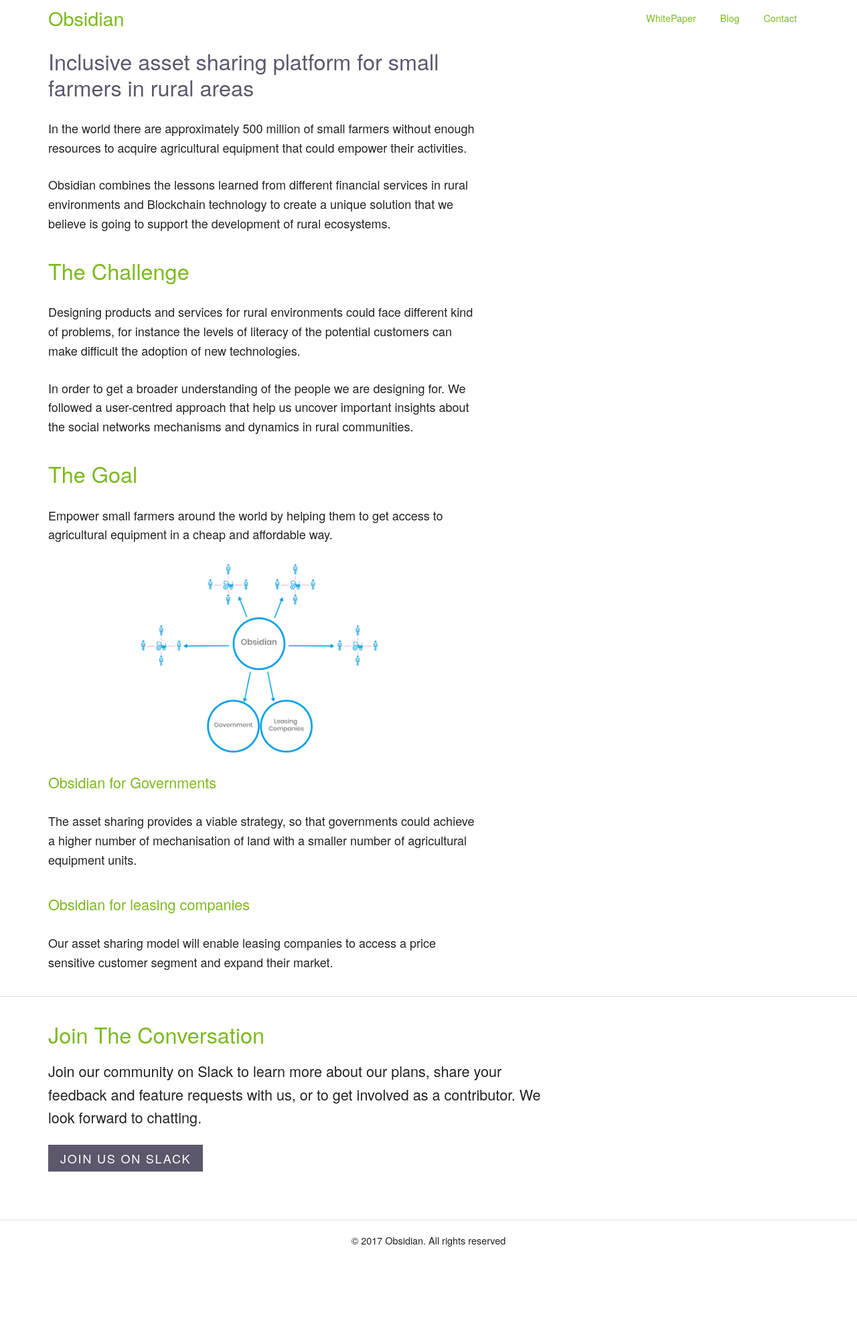
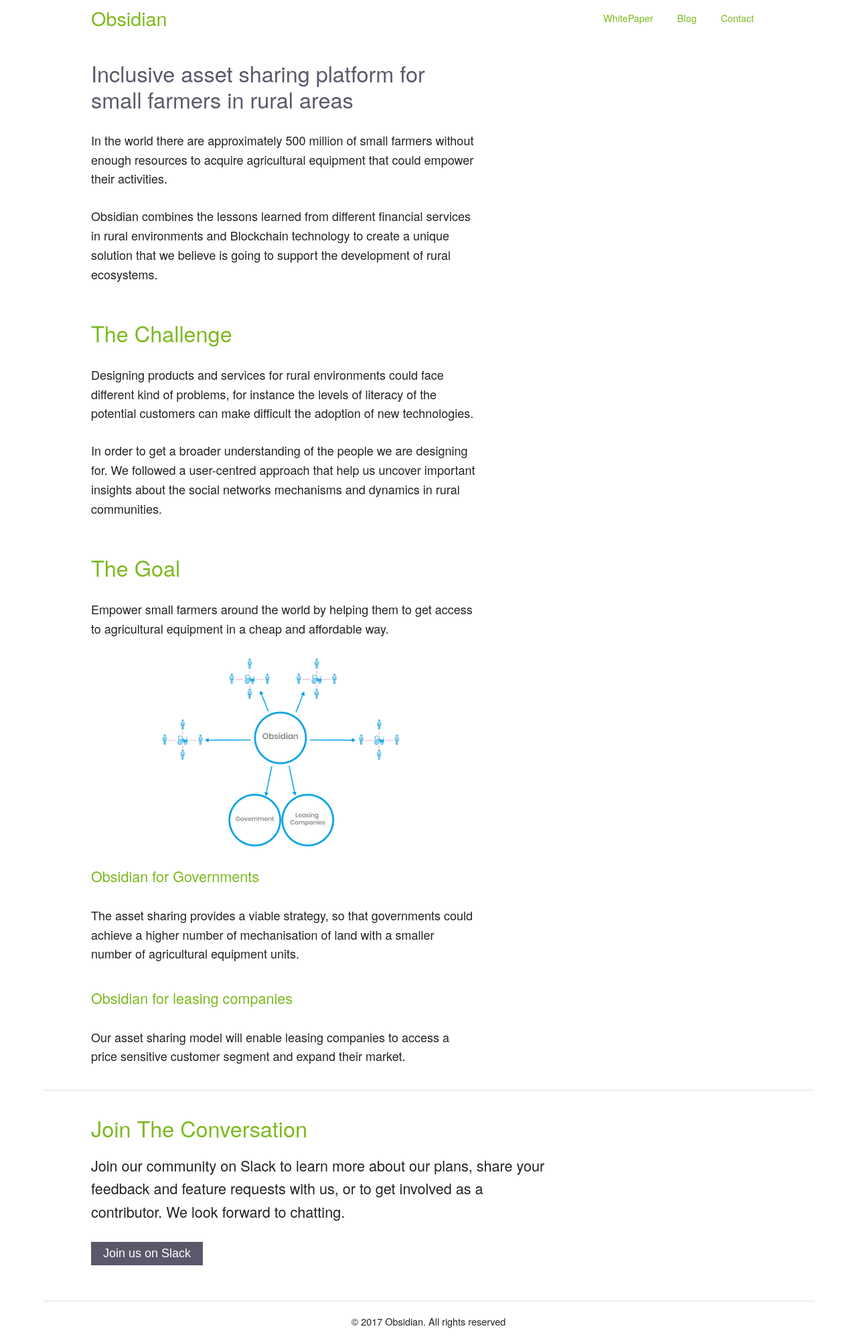
Before and after one commit to Obsidian-Project/obsidian-project.github.io, a Jekyll site: the page built from about.html, in a window 1280 px wide. Shown: the whole page at 67% size. Built offline with Jekyll 4.4.1, drawn with Linux system fonts in a browser that asks for light colours; before the commit the page ends 1881 px from its top, so only the background shows below that.

Commit message:
added width 90

```diff
--- a/_layouts/default.html
+++ b/_layouts/default.html
@@ -34,7 +34,7 @@
                 <h2>Join The Conversation</h2>
                 <p>Join our community on Slack to learn more about our plans, share your feedback and feature requests with us, or to
                     get involved as a contributor. We look forward to chatting.</p>
-                <button class="btn-obsidian">Join us on Slack</button>
+                <a href="/" class="btn-obsidian">Join us on Slack</a>
             </div>
             <hr>
             <div class="copyright"><p>© 2017 Obsidian. All rights reserved</p></div>
--- a/index.html
+++ b/index.html
@@ -19,7 +19,7 @@ page: home
         </div>
         <div class="text-container padding-zero">
             <p>Empower small farmers around the world by helping them to get access to agricultural equipment.</p>
-            <button class="btn-obsidian">Learn more</button>
+            <a href="/about" class="btn-obsidian">Learn more</a>
         </div>
     </div>
     <div class="business-case">
@@ -31,7 +31,7 @@ page: home
             <p>Following a user-centred approach, we analyze the
                 <span>sugar cane industry in Mexico</span> and how Obsidian can leverage an efficient way to mechanise a greater
                 number of land with less agricultural equipment units</p>
-            <button class="btn-obsidian">Learn more</button>
+            <a href="/business-case" class="btn-obsidian">Learn more</a>
         </div>
     </div>
 </section>
--- a/styles.scss
+++ b/styles.scss
@@ -164,7 +164,8 @@ section, footer {
     border-radius: 0;
     font-size: 1rem;
     font-weight: 100;
-    text-transform: uppercase;
+    font-family: sans-serif;
+    //text-transform: uppercase;
     &:hover {
         opacity: 0.8;
         color: #fff;
@@ -196,7 +197,7 @@ button:focus {
         margin: 1rem 0 0 0;
     }
      .container {
-         width: 100%;
+         width: 90%;
      }
     .navigation {
         padding-left: 4rem;
@@ -216,6 +217,9 @@ button:focus {
             height: auto;
             margin-bottom: 0;
             .text-container {
+                &:first-child {
+                    padding-top: 2rem;
+                }
                 padding-bottom: 0;
                 padding-top: 1rem;
                 h1 {
```
